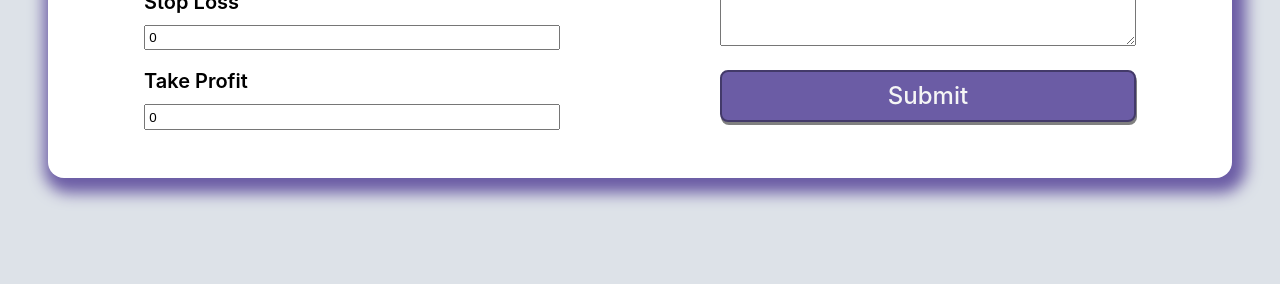
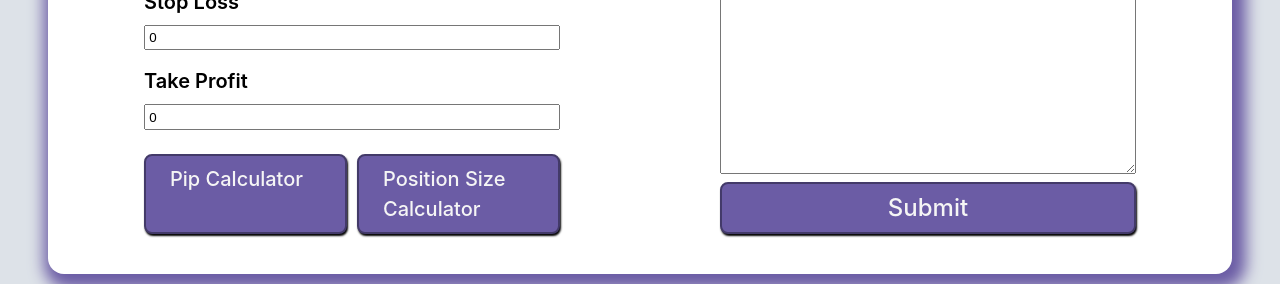
Before and after one commit to Y-Negash/Trading_Journal, a React (Vite) app in the folder Frontend/: page / in a window 1280 px wide. Shown: the part 656-940 px from the top of the page. Before the commit the page ends 898 px from the top, so only its background shows below. Built offline with nearby package versions, Linux system fonts and the light colour scheme; no server answers.

Commit message:
adds pip and position size calculator links then styles them

```diff
--- a/Frontend/src/pages/Home/TradeForm.css
+++ b/Frontend/src/pages/Home/TradeForm.css
@@ -51,12 +51,11 @@ label {
     text-shadow: 0px 0px 2px var(--dashboard-color);
 }
 
-.issue-fields button {
+.issue-fields button, .trade-fields a {
     font-size: 24px;
     background-color: var(--dashboard-color);
     padding: 0.4em 1.2em;
-    margin: 1rem 0rem;
-    box-shadow: 1px 3px grey;
+    box-shadow: 1px 2px 2px black;
     color: whitesmoke;
     border-radius: 8px;
     border: 2px solid var(--border-color);
@@ -66,7 +65,24 @@ label {
     transition: border-color 0.25s;
 }
 
-.trade-form button:active {
+.calculator-links{
+    display: flex;
+    gap: 10px;
+    margin-top: 1rem;
+}
+
+.trade-fields a {
+    margin: 1rem 0rem;
+    font-size: 20px;
+    margin: 0;
+    width: 50%;
+}
+
+.trade-fields a:hover {
+    color: whitesmoke;
+}
+
+.trade-form button:active, .trade-fields a:active {
     box-shadow: 0 0 #000;
     transform: translateY(4px);
 }
--- a/Frontend/src/pages/Home/TradeForm.tsx
+++ b/Frontend/src/pages/Home/TradeForm.tsx
@@ -103,6 +103,10 @@ const TradeForm: React.FC<TradeFormProps> = ({
                 onChange={(e) => {setTakeProfit(e.target.valueAsNumber)}}
                 required
                 />
+            <div className="calculator-links">
+                <a href="https://www.forextime.com/uk/trading-tools/trading-calculator/pip-calculator" target="_blank">Pip Calculator</a>
+                <a href="https://www.myfxbook.com/forex-calculators/position-size" target="_blank">Position Size Calculator</a>
+            </div>
         </div>
         <div className="issue-fields">
             <label>Issue Name <em>(optional)</em> </label>
```
